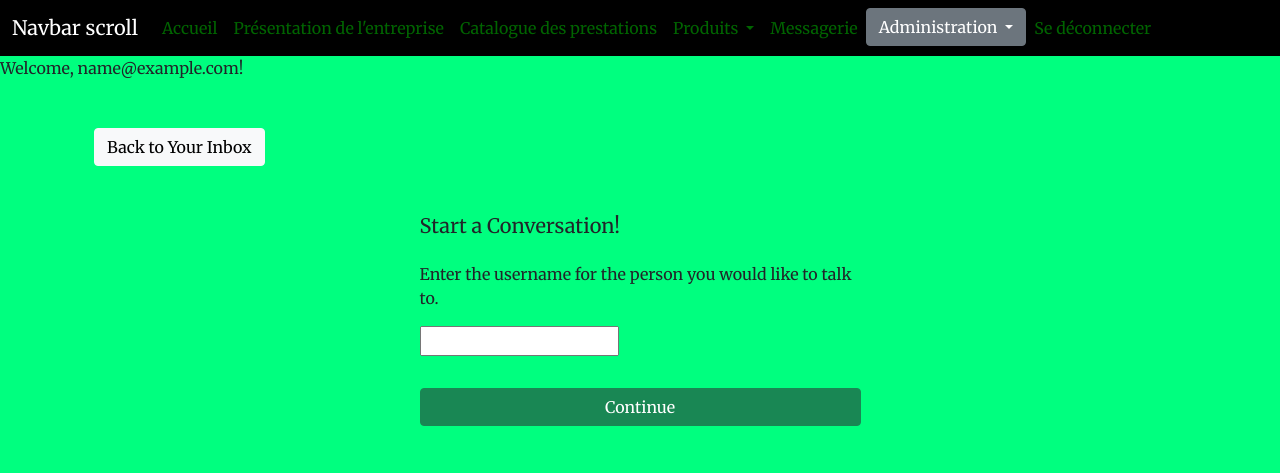
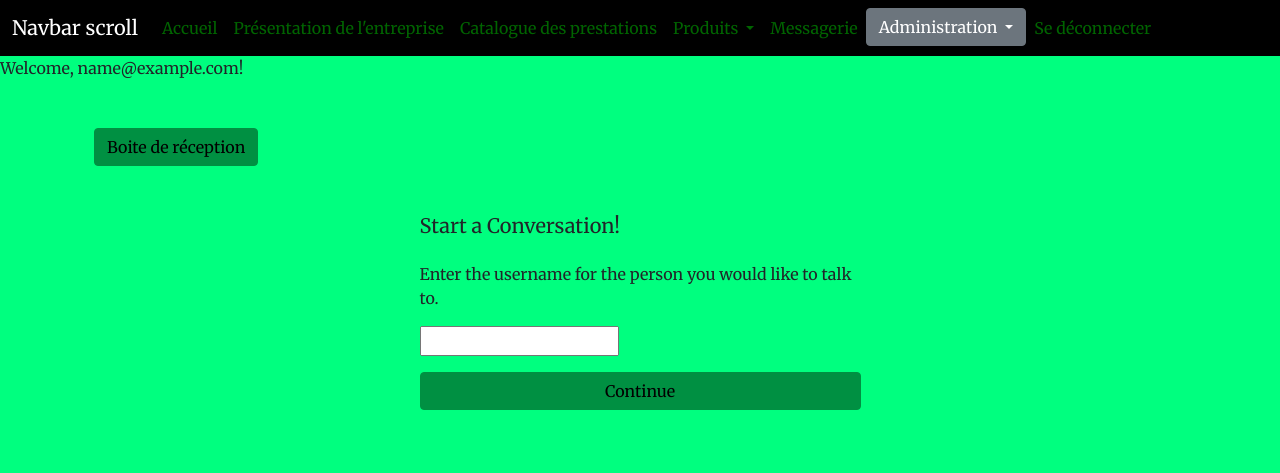
Before and after one commit to Aleks512/Ventalis, a Django app: page /messagerie/inbox/create-thread/ in a window 1280 px wide. Shown: the top 473 px of the page. Run offline with Django 4.2, Linux system fonts and the light colour scheme; the visitor is signed in with stand-in values (Sample User, id 1); some libraries are stand-ins or nearby versions.

Commit message:
styling boutons

```diff
--- a/messagerie/templates/messagerie/create_thread.html
+++ b/messagerie/templates/messagerie/create_thread.html
@@ -7,7 +7,7 @@
 <div class="container">
   <div class="row mt-5">
     <div class="col-md-3 col-sm-6">
-      <a href="{% url 'inbox' %}" class="btn btn-light">Back to Your Inbox</a>
+      <button type="button" class="btn btn-outline-success custom-button rounded">Boite de réception</button>
     </div>
   </div>
   <div class="row justify-content-center mt-5">
@@ -29,7 +29,7 @@
         <p>Enter the username for the person you would like to talk to.</p>
         {{ form.as_p}}
         <div class="d-grid gap-2">
-        <button type="submit" class="btn btn-success mt-3">Continue</button>
+        <button type="button" class="btn btn-outline-success custom-button">Continue</button>
         </div>
       </form>
     </div>
--- a/messagerie/templates/messagerie/inbox.html
+++ b/messagerie/templates/messagerie/inbox.html
@@ -1,5 +1,5 @@
 {% extends 'base.html' %}
-{% load static %}
+
 
 {% block content %}
 
--- a/messagerie/templates/messagerie/thread.html
+++ b/messagerie/templates/messagerie/thread.html
@@ -1,5 +1,5 @@
 {% extends 'base.html' %}
-{% load static %}
+
 
 {% block content %}
 <div class="container">
@@ -44,7 +44,7 @@
                 {{ form.as_p}}
 
                 <div class="d-grid gap-2 mt-3">
-                    <button class="btn btn-light" type="submit">Send Message</button>
+                    <button type="button" class="btn btn-outline-success custom-button">Envoyer</button>
                 </div>
             </form>
         </div>
--- a/static/css/custom.css
+++ b/static/css/custom.css
@@ -1,7 +1,16 @@
 @import url('https://fonts.googleapis.com/css2?family=Montserrat&display=swap');
 @import url('https://fonts.googleapis.com/css2?family=Merriweather&family=Montserrat&display=swap');
 
-
+:root {
+  --primary-color: #007bff;
+  --secondary-color: #6c757d;
+  --background-color: #f8f9fa;
+  --custom-button-bg: #009042;
+  --custom-button-text: #000000;
+  --custom-button-hover-bg: #000000;
+  --custom-button-hover-text: #009042;
+  /* Ajoutez d'autres variables de couleur selon vos besoins */
+}
 
 html, body, h4, h5{
     background-color: springgreen;
@@ -11,7 +20,11 @@ html, body, h4, h5{
 h1, h2, h3{
   font-family: 'Montserrat', sans-serif;
 }
-
+.button {
+  background-color: var(--primary-color);
+  color: white;
+}
+/*------------------------------------NAVIGATION--------------------------------------------*/
 .bg-dark {
   background-color: black !important;
 }
@@ -48,7 +61,19 @@ h1, h2, h3{
   color: darkgreen;
   border-color:darkgreen;
 }
+/*------------------------------------BTN--------------------------------------------*/
+.custom-button {
+  background-color: var(--custom-button-bg) !important;
+  color: var(--custom-button-text) !important;
+  border-color: var(--custom-button-bg) !important;
+}
 
+.custom-button:hover {
+  background-color: var(--custom-button-hover-bg) !important;
+  color: var(--custom-button-hover-text) !important;
+}
+
+/*------------------------------------MESSAGERIE--------------------------------------------*/
 .inbox-icon-container {
   margin-right: 15px;
 }
```
